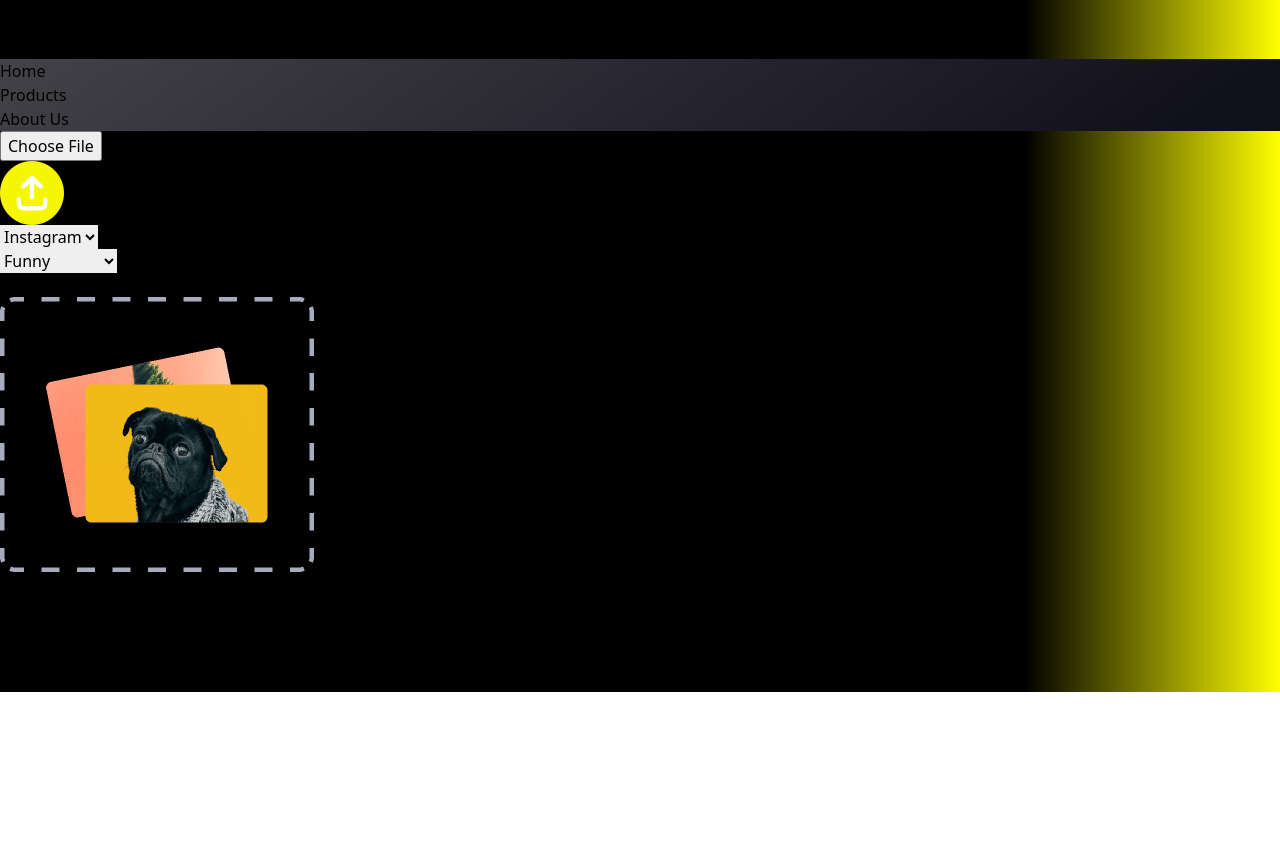
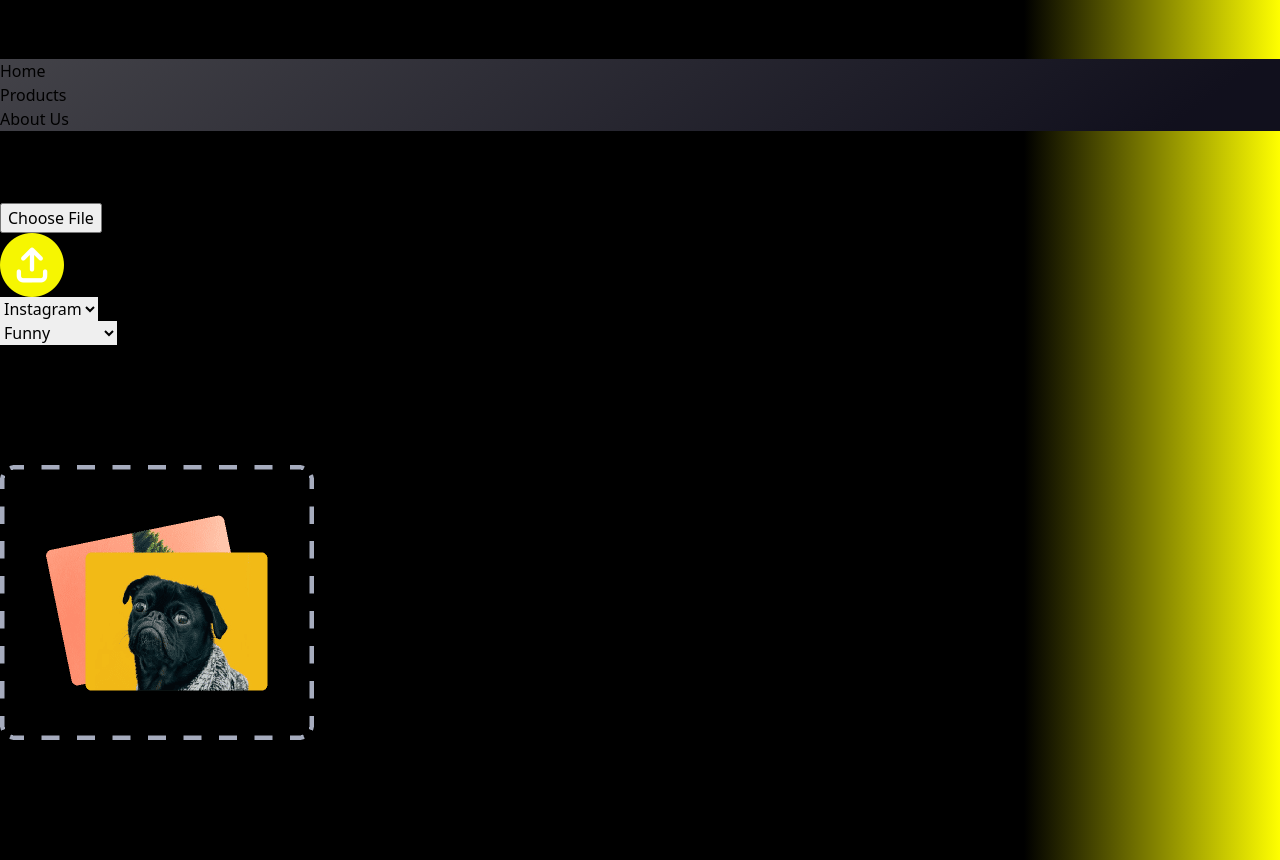
Before and after one commit to Mukul-Sharma-1998/image-caption-generation-frontend, a React (Vite) app: page / in a window 1280 px wide. Shown: the part 800-1660 px from the top of the page. Before the commit the page ends 1492 px from the top, so only its background shows below. Built offline with nearby package versions, Linux system fonts and the light colour scheme.

Commit message:
updated main page

```diff
--- a/src/components/ImageUpload.jsx
+++ b/src/components/ImageUpload.jsx
@@ -66,6 +66,10 @@
 
   return (
     <div>
+      <div className='sm:flex justify-evenly'>
+        <div className='sm:flex items-center sm:w-1/3 hidden'>
+          <h1 className='text-yellow-300 text-center font-bold p-4 text-[40px] opacity-50'>Up your <br/> social media <br/> game!</h1>
+        </div>
         <form encType='multipart/form-data' onSubmit={handleSubmit(onSubmit)}
         className='flex flex-col items-center justify-start sm:m-10 m-5'
         >
@@ -124,18 +128,22 @@
           </div>
           {errors.mood && <div className='text-red-500'>{errors.mood.message}</div>}
 
-        <div className='m-4'>
-          <button type='submit' disabled={isSubmitting} className={`text-black font-bold bg-yellow-300 rounded-xl w-20 h-10 ${isSubmitting && `animate-pulse`}`}>
-            {isSubmitting? "Loading..." : "Submit"}
+          <div className='m-4 p-0'>
+            <button type='submit' disabled={isSubmitting} className={`text-black font-bold bg-yellow-300 rounded-xl p-3 ${isSubmitting && `animate-pulse`}`}>
+              {isSubmitting? "Generating..." : captions.length>0? "Generate Again" : "Generate"}
             </button>
           </div>
 
           {errors.root && <div className='text-red-500'>{errors.root.message}</div>}
         </form>
+        <div className='sm:flex items-center sm:w-1/3 hidden'>
+          <h1 className='text-yellow-300 text-center font-bold p-4 text-[40px] opacity-50'>Take it <br/> to the next level <br/> with the help of <br/> AI</h1>
+        </div>
+      </div>
 
 
       <div className='flex flex-col items-center'>
-        {imageUrl && <img src={imageUrl} alt='Uploaded Image' className='w-64 h-64'/>}
+        {imageUrl && <img src={imageUrl} alt='Uploaded Image' className='w-64 h-64 m-5 rounded-lg'/>}
         {captions.length>0 && <h1 className='text-yellow-300 font-bold mt-8 mb-2'>Customized Captions</h1>}
         {captions.map((caption, index) => (
           <div>
```
Lines whose indentation alone changed are shown as unchanged.
